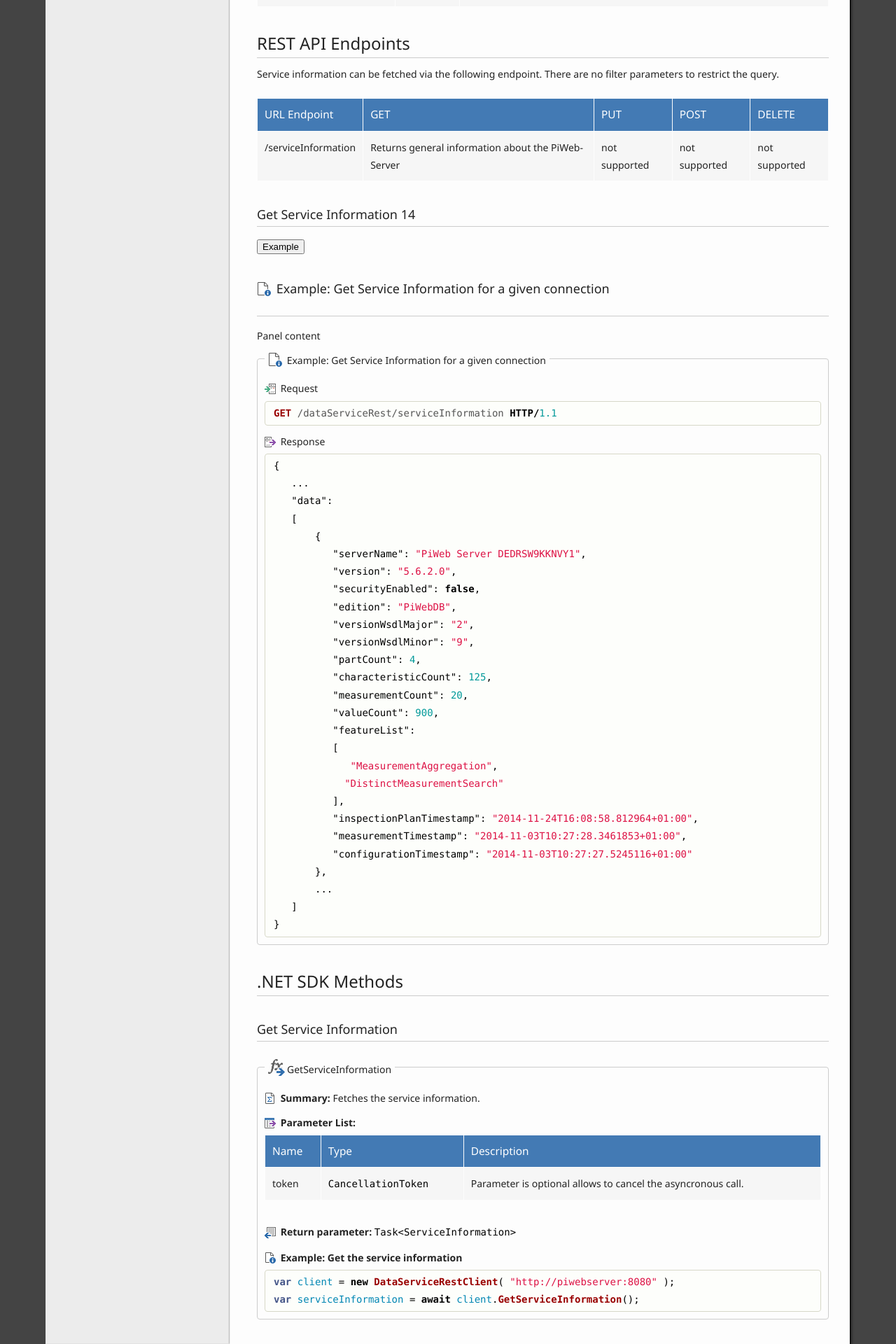
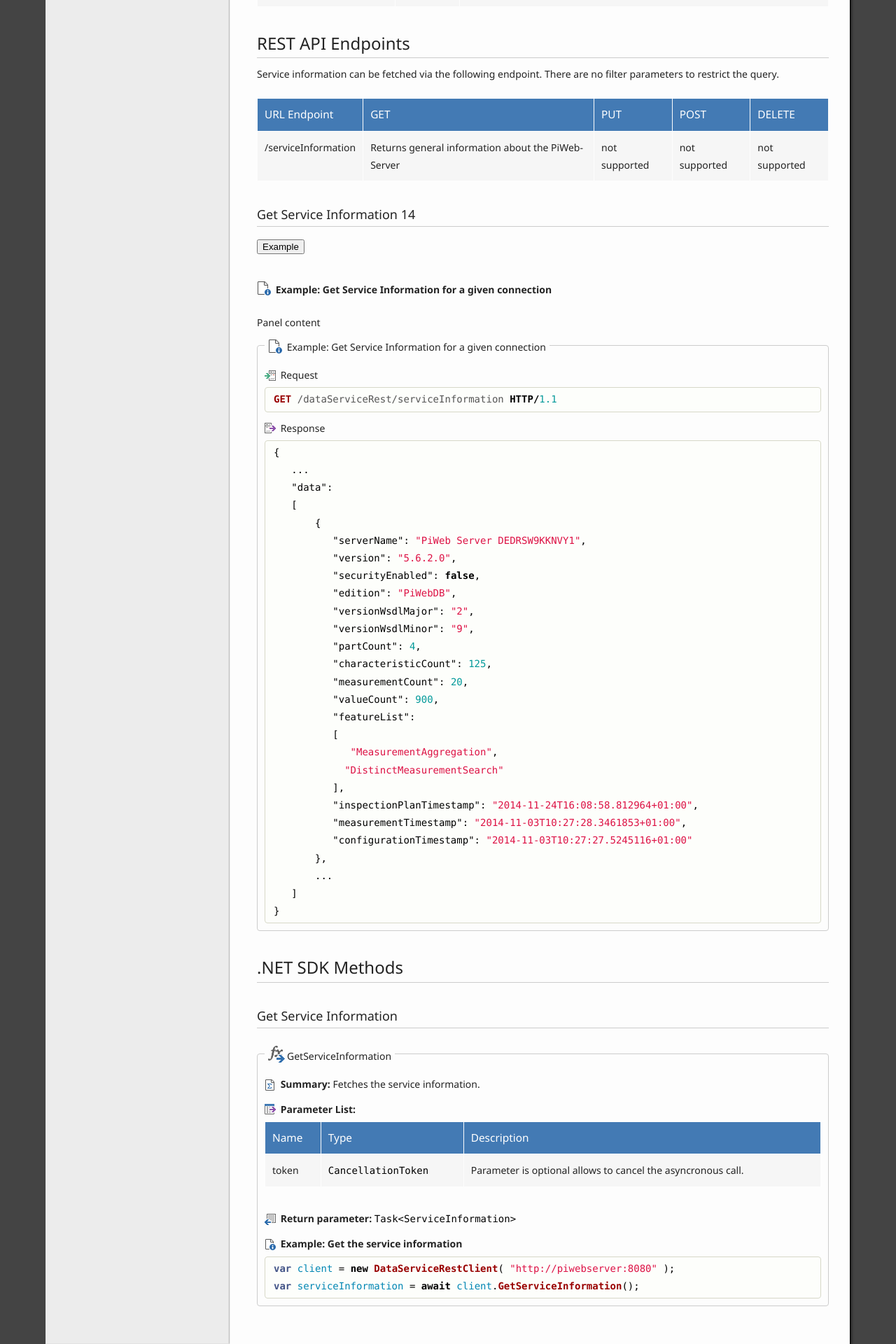
Before and after one commit to ZEISS-PiWeb/PiWeb-Api, a Jekyll site: the page built from _pages/021-serviceinformation.md, in a window 1280 px wide. Shown: the part 1251-3171 px from the top of the page at 70% size. Built offline with Jekyll 4.4.1, drawn with Linux system fonts in a browser that asks for light colours.

Commit message:
Update exampleFieldset.html

```diff
--- a/_includes/exampleFieldset.html
+++ b/_includes/exampleFieldset.html
@@ -4,7 +4,7 @@
 
 <div class="panel panel-primary">
       <div class="panel-heading">
-        <h3 class="panel-title">{{  site.images['document-info'] | append: ' Example: ' | append: exampleCaption | markdownify }}</h3>
+        <h6 class="panel-title">{{  site.images['document-info'] | append: ' Example: ' | append: exampleCaption | markdownify }}</h6>
       </div>
       <div class="panel-body collapse" id="collapseExample">
         Panel content
```
